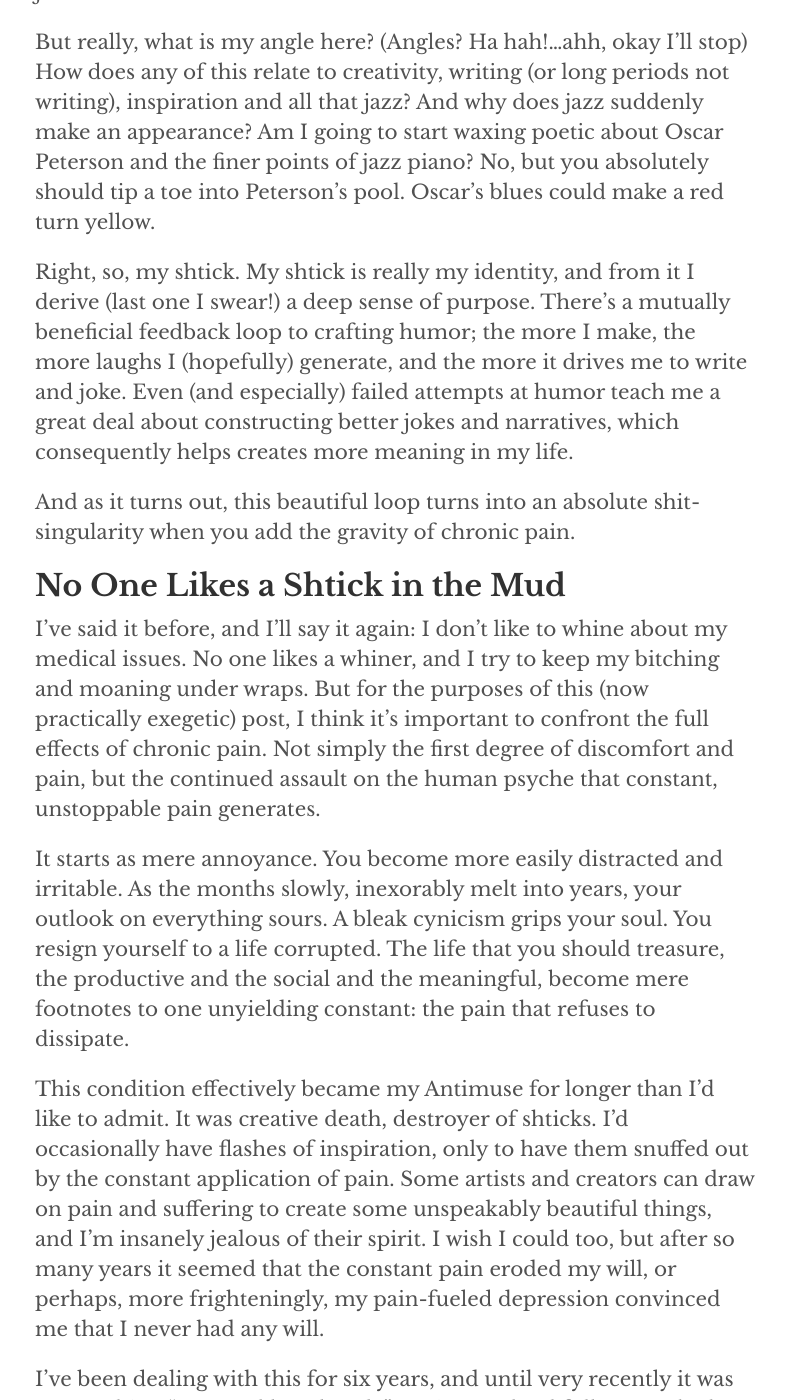
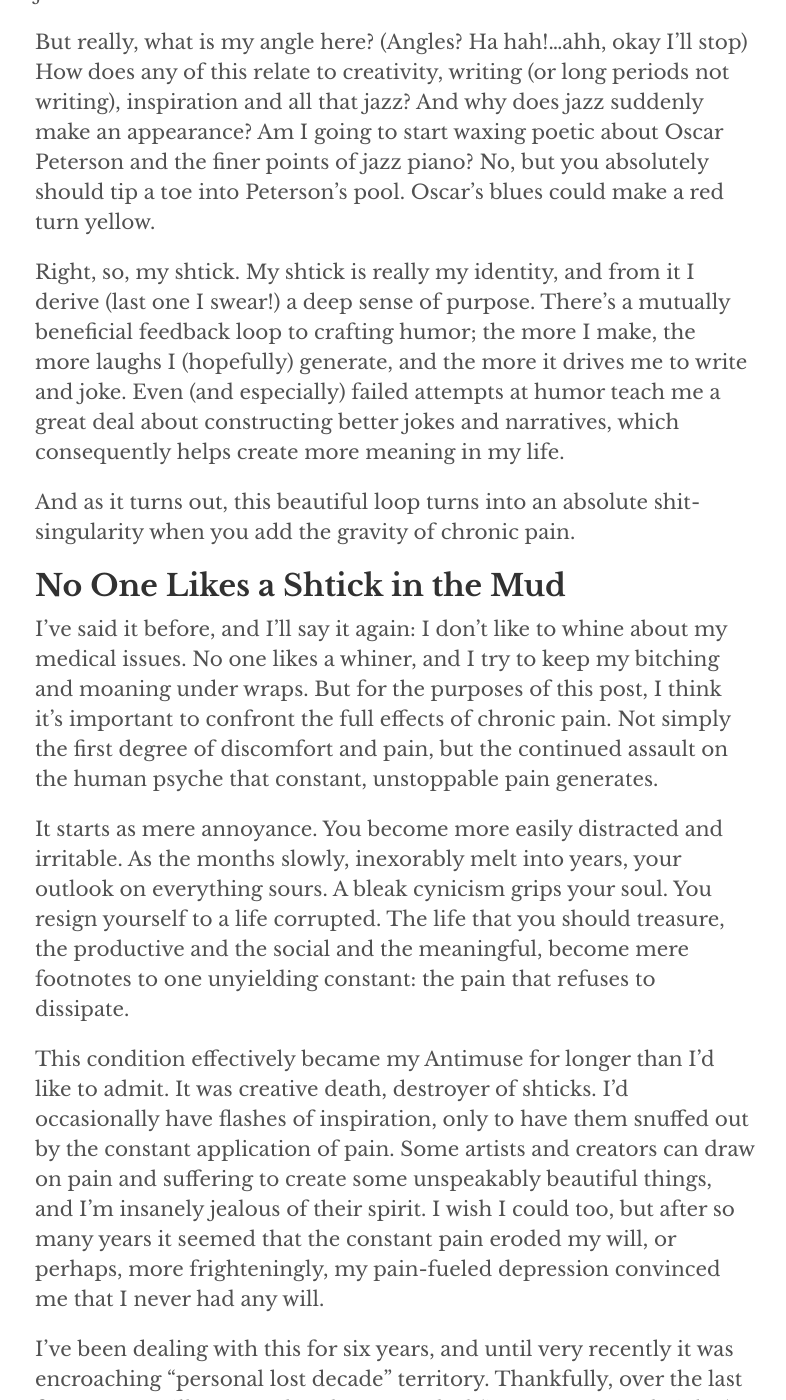
Before and after one commit to acityinohio/bitbanter-archive, a Jekyll site: the page built from _posts/2014-05-15-my-antimuse.md, in a window 1280 px wide and 1400 px high, scrolled down 1865 px. Shown: the whole window, without its empty margins (245-1031 px from the left). Built offline with Jekyll 4.4.1, drawn with Linux system fonts in a browser that asks for light colours; Markdown is read by kramdown in place of the engine named in the settings.

Commit message:
update and grammar mod

```diff
--- a/_posts/2014-05-15-my-antimuse.md
+++ b/_posts/2014-05-15-my-antimuse.md
@@ -23,13 +23,13 @@ Three paragraphs ago I promised I would stick to the point, and yet here we are,
 
 But really, what is my angle here? (Angles? Ha hah!...ahh, okay I'll stop) How does any of this relate to creativity, writing (or long periods not writing), inspiration and all that jazz? And why does jazz suddenly make an appearance? Am I going to start waxing poetic about Oscar Peterson and the finer points of jazz piano? No, but you absolutely should tip a toe into Peterson's pool. Oscar's blues could make a red turn yellow.
 
-Right, so, my shtick. My shtick is really my identity, and from it I derive (last one I swear!) a deep sense of purpose. There's a mutually beneficial feedback loop to crafting humor; the more I make, the more laughs I (hopefully) generate, and the more it drives me to write and joke. Even (and especially) failed attempts at humor teach me a great deal about constructing better jokes and narratives, which consequently helps creates more meaning in my life.
+Right, so, my shtick. My shtick is really my identity, and from it I derive (last one I swear!) a deep sense of purpose. There's a mutually beneficial feedback loop to crafting humor; the more I make, the more laughs I (hopefully) generate, and the more it drives me to write and joke. Even (and especially) failed attempts at humor teach me a great deal about constructing better jokes and narratives, which consequently helps create more meaning in my life.
 
 And as it turns out, this beautiful loop turns into an absolute shit-singularity when you add the gravity of chronic pain.
 
 ## No One Likes a Shtick in the Mud
 
-I've said it before, and I'll say it again: I don't like to whine about my medical issues. No one likes a whiner, and I try to keep my bitching and moaning under wraps. But for the purposes of this (now practically exegetic) post, I think it's important to confront the full effects of chronic pain. Not simply the first degree of discomfort and pain, but the continued assault on the human psyche that constant, unstoppable pain generates.
+I've said it before, and I'll say it again: I don't like to whine about my medical issues. No one likes a whiner, and I try to keep my bitching and moaning under wraps. But for the purposes of this post, I think it's important to confront the full effects of chronic pain. Not simply the first degree of discomfort and pain, but the continued assault on the human psyche that constant, unstoppable pain generates.
 
 It starts as mere annoyance. You become more easily distracted and irritable. As the months slowly, inexorably melt into years, your outlook on everything sours. A bleak cynicism grips your soul. You resign yourself to a life corrupted. The life that you should treasure, the productive and the social and the meaningful, become mere footnotes to one unyielding constant: the pain that refuses to dissipate.
 
```
